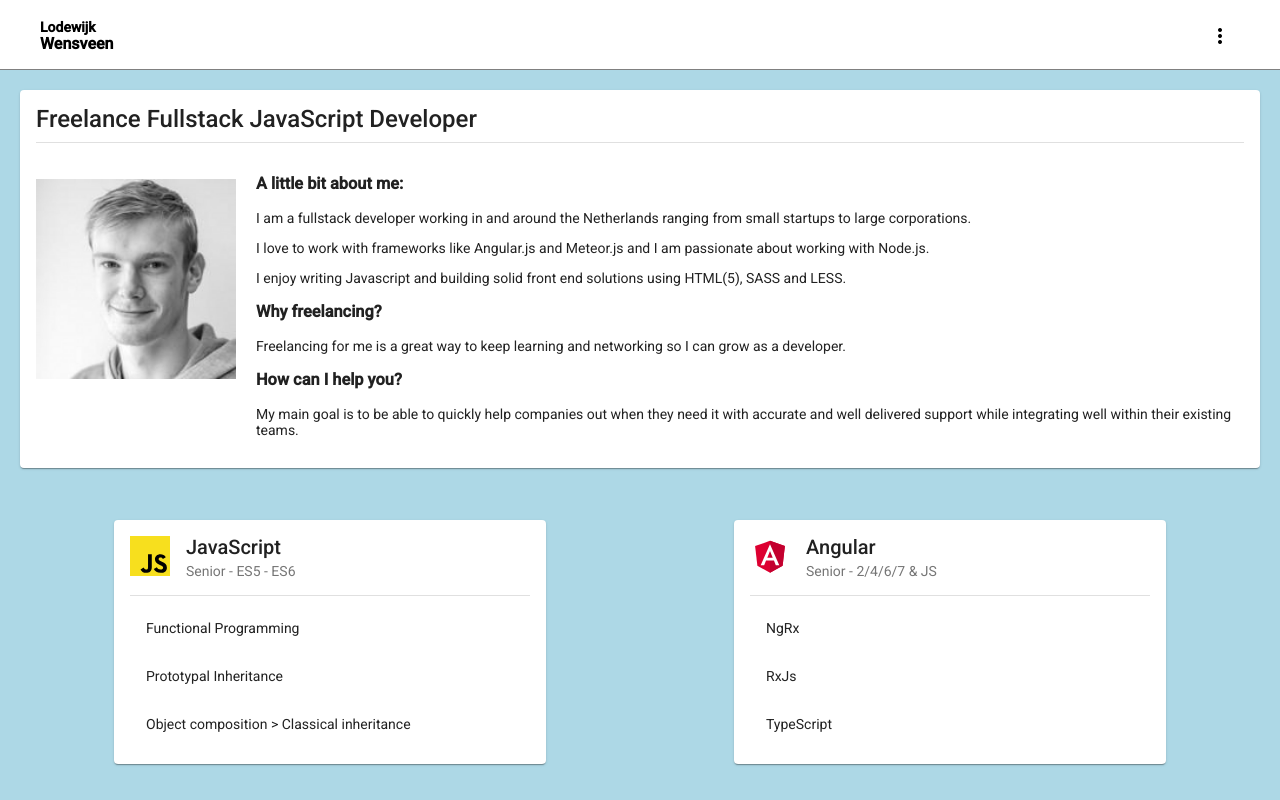
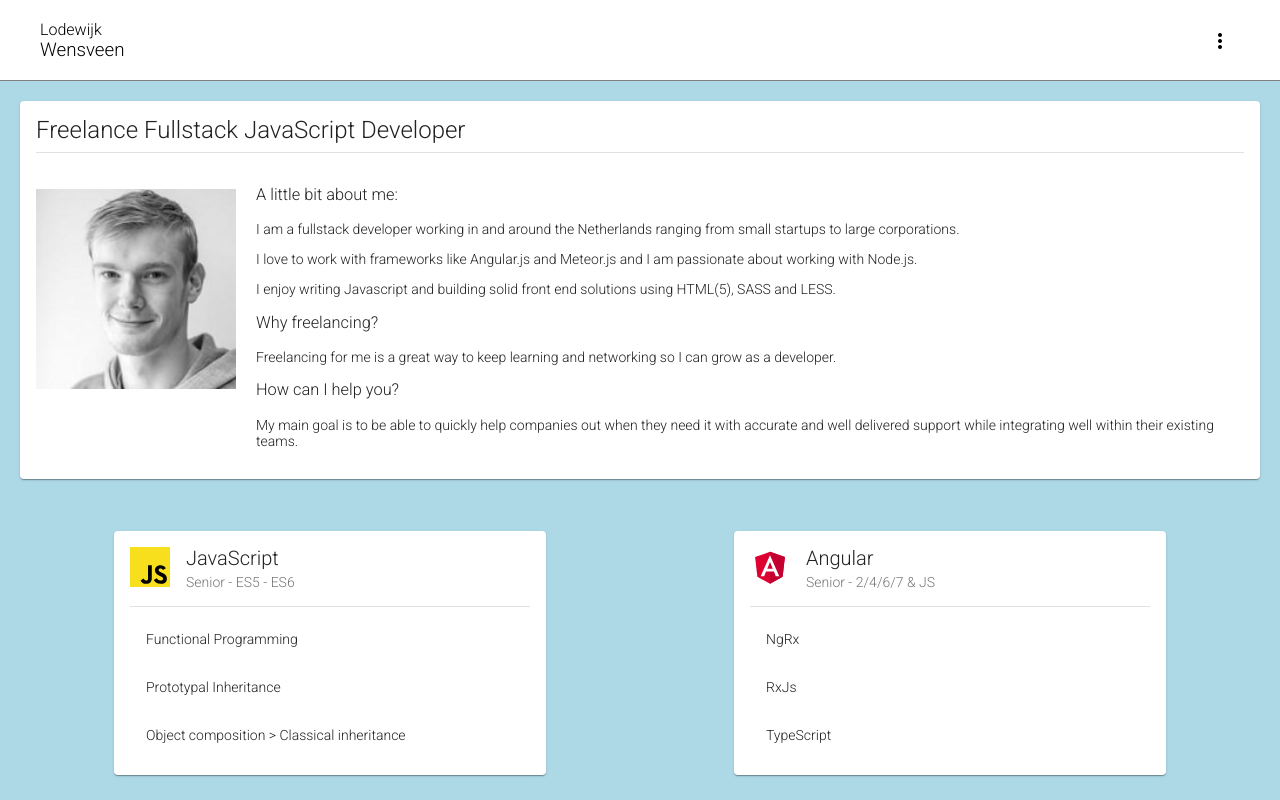
Before and after one commit to lwensveen/lodewijkwensveen, an Angular app: page / in a window 1280 px wide. Shown: the top 800 px of the page. Built offline with nearby package versions, Linux system fonts and the light colour scheme.

Commit message:
Fixed font-weights

```diff
--- a/src/app/layout/header/header.component.scss
+++ b/src/app/layout/header/header.component.scss
@@ -12,12 +12,10 @@
 
     .logo {
         h3 {
-            font-size: 16px;
             margin-top: 0;
         }
 
         h4 {
-            font-size: 14px;
             margin-bottom: 0;
         }
     }
--- a/src/styles.scss
+++ b/src/styles.scss
@@ -7,4 +7,9 @@
 
 html, body {
     height: 100%;
+    font-weight: 300;
 }
+
+h1, h2, h3, h4, h5, h6, .mat-card-title {
+    font-weight: 300;
+}
```
